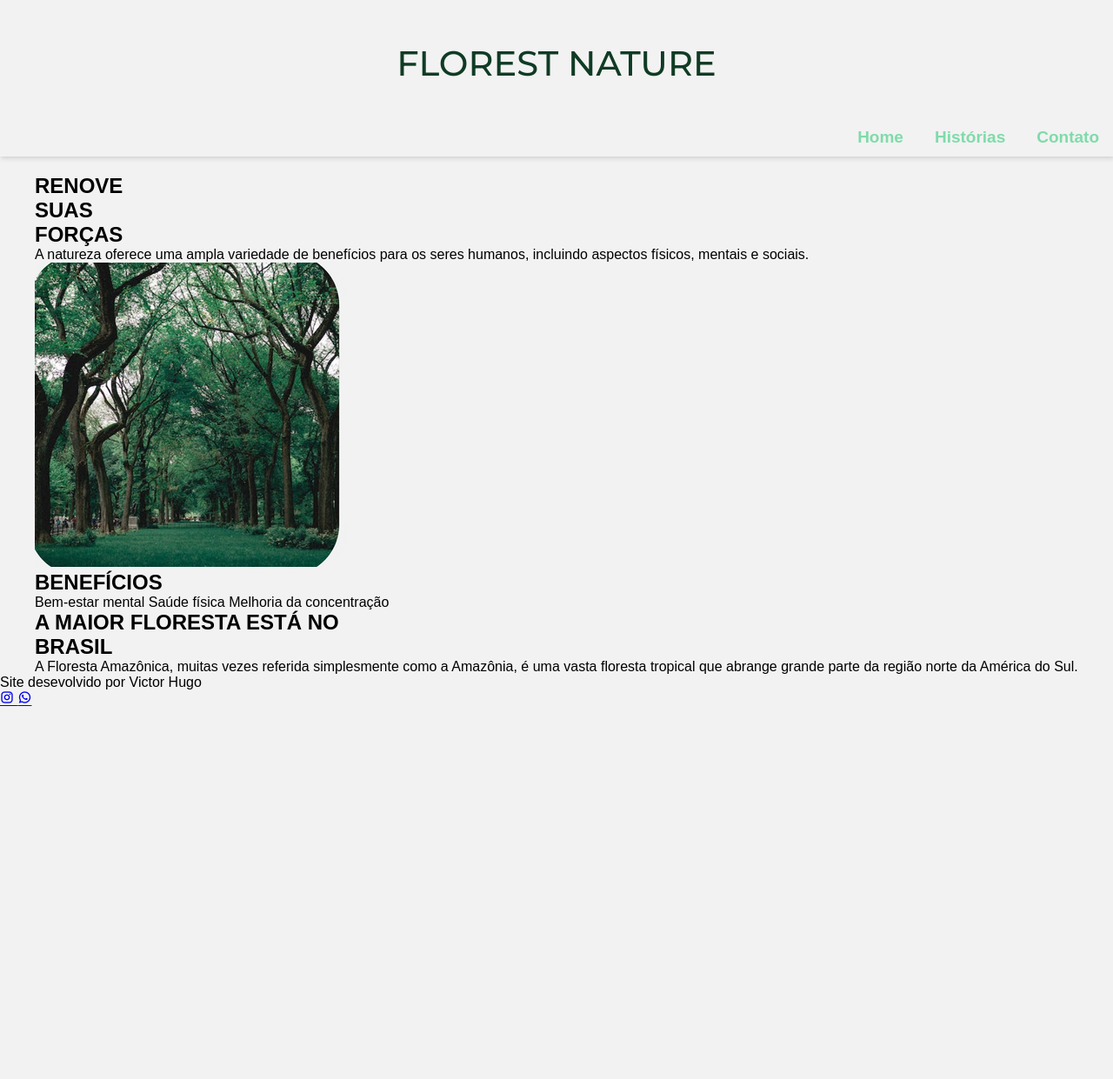
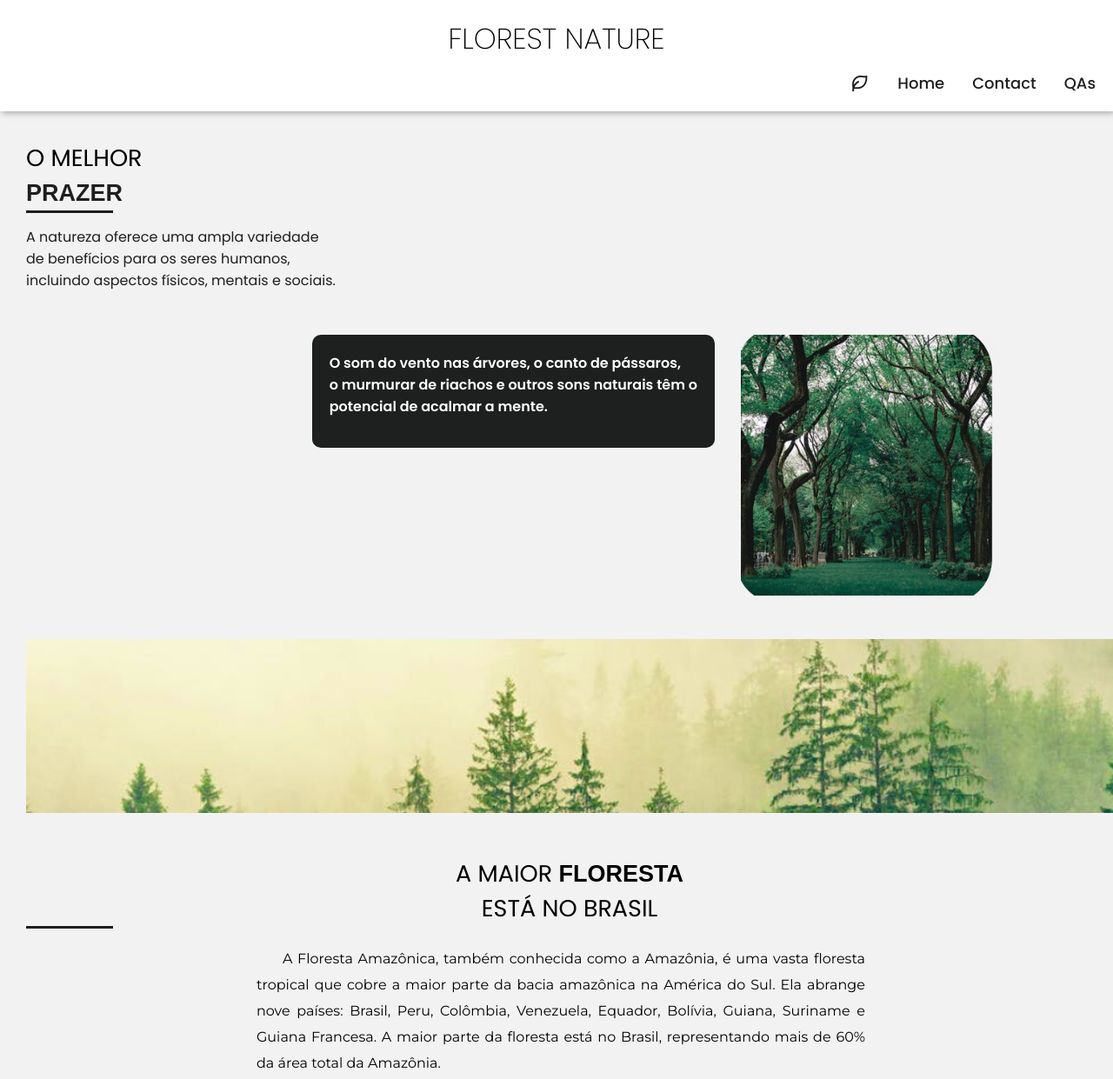
Before and after one commit to Victor-Hps/florest_nature, a plain HTML site: page florest-nature.html in a window 1280 px wide. Shown: the top 1241 px of the page at 87% size. Before the commit the page ends 900 px from the top, so only its background shows below. Drawn offline with nearby package versions, Linux system fonts and the light colour scheme.

Commit message:
finalização da primeira parte

```diff
--- a/css/styles.css
+++ b/css/styles.css
@@ -9,78 +9,175 @@
 /* Paleta de cores*/
 
 :root{
-    --cor-nav: #103B24;
-    --cor-body: #F2F2F2;
-    --cor-01: #7FDBAA;
+    --cor01: #FFFFFF;
+    --cor02: #EBF0F2;
+    --cor03: #9BA9B1;
+    --cor04: #3F4B66;
+    --cor05: #1E1F1F;
 
     --fonte-1: 'Montserrat', sans-serif;
     --fonte-2: 'Poppins',sans-serif;
 }
 
-/* Configurações de caracter gerais
-*/
-
-
 *{
+    padding: 0px;
     margin: 0px;
-    padding: 0px;
     font-family: Arial, Helvetica, sans-serif;
 }
 
+::-webkit-scrollbar{
+    width: 0px;
+}
+
 body{
-    background-color: var(--cor-body);
-    height: 900px;
-}
-main{
-    background-color: var(--cor-body);
-    margin:auto;
-    max-width: 1200px;
+    background-color: #f2f2f2;
+    height: 1300px;
+    overflow-y: auto;
 
 }
 
-header{
-    background-color: var(--cor-body);
-    height: 180px;
-    box-shadow: 1px 1px 6px rgba(78, 78, 78, 0.274);
-    margin-bottom: 20px;
+main{
+    max-width: 1560px;
+    margin: auto;
+    height: 700px;
+    padding-left: 30px;
 }
 
+header{
+    top: 0;
+    position: fixed;
+    box-shadow: 2px 2px 7px rgba(102, 102, 102, 0.534);
+}
 
-.titulo-main{
-    color: var(--cor-nav);
-    font-family: var(--fonte-1);
+.navegacao{
+    background-color: var(--cor01);
+    display: flex;
+    justify-content: right;
+    width: 100vw;
+}
+
+nav > a {
+    text-decoration: none;
+    font-size: 18px;
+    padding: 12px;
+    padding-right: 20px;
+    font-family: var(--fonte-2);
     font-weight: 500;
-    font-size: 40px;
+    color: var(--cor05);
+}
+
+nav > a:hover{
+    text-decoration: underline;
+}
+
+.icon{
+    font-size: 23px;
+}
+
+.titulo-principal{
     text-align: center;
-    padding-top: 48px;
+    padding-top: 20px;
+    font-family: var(--fonte-2);
+    font-weight: 300;
+    font-size: 33px;
+    background-color: white;
 
 }
 
-.nav-header{
+.titulo-section{
+    font-family: var(--fonte-2);
+    font-size: 27px;
+    font-weight: 400;
+    margin-top: 6em;
+
+    transition: 2s;
+}
+
+.strong{
+    color: var(--cor05);
+}
+
+.div-titulo{
+    background-color: #1E1F1F;
+    width: 100px;
+    height: 3px;
+}
+
+.paragrafo-section1{
+    padding-top: 15px;
+    font-weight: 400;
+    font-family: var(--fonte-2);
+    color: #1E1F1F;
+    margin-bottom: 50px;
+}
+
+.img{
     display: flex;
-    justify-content: flex-end;
-    padding-top: 50px;
-    gap: 20px;
+    justify-content: right;
+    width: 90vw;
+}
+
+.div-img{
+    width: 330px;
+    height: 300px;
+    padding-left: 30px;
+}
+
+.paragrafo-img{
+    font-weight: 600;
+    font-family: var(--fonte-2);
+    color: white;
+    padding: 20px;
+    background-color: var(--cor05);
+    height: 90px;
+    border-radius: 10px;
+}
+
+.img-div-1{
+    background-image: url('/img/header-mode.png');
+    height: 200px;
+    background-repeat: no-repeat;
+    background-size: cover;
+    margin-top: 50px;
+}
+
+.h3-section2{
+    font-family: var(--fonte-2);
+    font-size: 27px;
+    font-weight: 400;
+    margin-top: 50px;
+    text-align: center;
+}
+
+.div-titulo1{
+    background-color: #1E1F1F;
+    width: 100px;
+    height: 3px;
 
 }
 
-.listas-menu{
-    text-decoration: none;
-    list-style: none;
-    color: var(--cor-01);
-    font-size: 19px;
-    font-weight: bold;
-    padding-right: 16px;
+.paragrafo-principal{
+    height: 900px;
+    max-width: 700px;
+    margin: auto;
+    padding-right: 20px;
+}
+
+.paragrafos-section{
+    margin-bottom: 20px;
+    margin-top: 20px;
+    text-align: justify;
+    font-family: var(--fonte-1);
+    text-indent: 30px;
+    line-height: 30px;
+}
+
+.footer-section{
+    margin-top: 150px;
 
 }
-
-.listas-menu:hover{
-    text-decoration: underline;
-    transition: 0.4s;
-    color: var(--cor-nav);
-    transform:translateX(4px);
+.paragrafo-footer{
+    color: rgba(82, 82, 82, 0.425);
+    text-align: center;
+    padding-bottom: 20px;
 }
-
-.listas{
-    list-style: none;
-}
--- a/florest-nature.html
+++ b/florest-nature.html
@@ -11,80 +11,86 @@
 
 </head>
 <body>
-    <header class="header-florest">
-        <h1>
-            <h1 class="titulo-main">
+    <header class="header" id="header-cabecalho">
+        <h1 class="titulo-principal">
             FLOREST NATURE
         </h1>
-            <nav class="nav-header">
-                    <li class="listas"><a href="#" class="listas-menu">Home</a></li>
-                    <li class="listas"><a href="#" class="listas-menu">Histórias</a></li>
-                    <li class="listas"><a href="#" class="listas-menu">Contato</a></li>
+        <nav class="navegacao">
+            <a href="#" class="icon"><i class="ri-leaf-line"></i></a>
+            <a href="#">Home</a>
+            <a href="#">Contact</a>
+            <a href="#">QAs</a>
         </nav>
     </header>
+   <main class="principal">
 
-     <main class="main">
-        <div class="container-div-main">
-        <section >
-            <div>
-                <h2>
-                    RENOVE <br>
-                    SUAS <br>
-                    FORÇAS<br>
-                </h2>
-            </div class="div-su">
-            <div>
-                <p>
-                    A natureza oferece uma ampla variedade de benefícios para os seres humanos, incluindo aspectos físicos, mentais e sociais.
+        <section class="section-1">
+            <h3 class="titulo-section">
+                O MELHOR <br>
+                <strong class="strong">PRAZER</strong>
+            </h3>
+            <div class="div-titulo">
+            </div>
+            <p class="paragrafo-section1">
+                A natureza oferece uma ampla variedade <br>  de benefícios para os seres humanos, <br> incluindo aspectos físicos, mentais e sociais.
             </p>
+            <div class="img">
+                <p class="paragrafo-img">
+                    O som do vento nas árvores, o canto de pássaros, <br> o murmurar de riachos e outros sons naturais têm o  <br>potencial de acalmar a mente.
+                </p>
+
+                <img src="img/img-floresta.png" class="div-img"alt="imagem de uma floresta">
             </div>
-            <section>
-                <img src="img/img-floresta.png" alt="imagem de uma floresta">
+        </section>
+
+        <div class="img-div-1">
+
+        </div>
+
+        <section class="section-2">
+            <div class="div-section2">
+                <h3 class="h3-section2">
+                    A MAIOR <strong>FLORESTA</strong> <br>
+                    ESTÁ NO BRASIL
+                </h3>
+            </div>
+            <div class="div-titulo1">
+            </div>
 
         </section>
-                <div>
-                    <h2>
-                        BENEFÍCIOS
-                    </h2>
-                </div>
-                <div>
-                    <p>
-                        Bem-estar mental
-                        Saúde física
-                        Melhoria da concentração
+
+        <section class="paragrafo-principal">
+            <p class="paragrafos-section">
+                A Floresta Amazônica, também conhecida como a Amazônia, é uma vasta floresta tropical que cobre a maior parte da bacia amazônica na América do Sul. Ela abrange nove países: Brasil, Peru, Colômbia, Venezuela, Equador, Bolívia, Guiana, Suriname e Guiana Francesa. A maior parte da floresta está no Brasil, representando mais de 60% da área total da Amazônia.
             </p>
-                </div>
-            </section>
-            <section>
-                <div>
-                    <h2>
-                        A MAIOR
-                        FLORESTA ESTÁ NO <br> BRASIL
-                    </h2>
-                </div>
-                <div>
-                    <p>
-                        A Floresta Amazônica, muitas vezes referida simplesmente como a Amazônia, é uma vasta floresta tropical que abrange grande parte da região norte da América do Sul.
+
+            <p class="paragrafos-section">
+                <strong>A Floresta Amazônica</strong> é conhecida por sua rica biodiversidade, abrigando uma variedade impressionante de plantas, animais e microorganismos. Estima-se que cerca de 390 bilhões de árvores de mais de 16.000 espécies diferentes crescem na região.
+
             </p>
+
+            <p class="paragrafos-section">
+                Além de sua importância ecológica, a Amazônia desempenha um papel crucial na regulação do clima global, contribuindo para a absorção de dióxido de carbono e a liberação de oxigênio. A floresta também é lar de diversas comunidades indígenas que dependem dela para seu sustento e estilo de vida.
+            </p>
+
+            <p class="paragrafos-section">
+                No entanto, a Amazônia enfrenta sérios desafios relacionados ao desmatamento, mudanças climáticas e pressões econômicas. <strong>O desmatamento</strong>, muitas vezes impulsionado por atividades como a agricultura, pecuária e exploração madeireira, representa uma ameaça significativa para a integridade da floresta e para o equilíbrio ambiental global.
+            </p>
+
+            <p class="paragrafos-section">
+                A conservação da <strong>Amazônia</strong> tornou-se uma preocupação internacional, e várias organizações e governos trabalham para promover práticas sustentáveis, proteger áreas críticas e envolver comunidades locais na gestão sustentável dos recursos naturais.
+            </p>
+
+             <section class="footer-section">
+                 <div class="div-footer">
+                    <footer class="footer">
+                            <p class="paragrafo-footer">
+                                © Victor. Todos os direitos reservados
+                            </p>
+                    </footer>
                  </div>
              </section>
         </section>
    </main>
-     <footer>
-        <div>
-            <p>
-                Site desevolvido por Victor Hugo
-            </p>
-        </div>
-
-        <div>
-            <a href="#">
-                <i class="ri-instagram-line"></i>
-            </a>
-            <a href="#">
-                <i class="ri-whatsapp-line"></i>
-            </a>
-        </div>
-     </footer>
 </body>
 </html>
```
Also changed, not shown: img/header-mode.png (added). Lines whose indentation alone changed are shown as unchanged.
